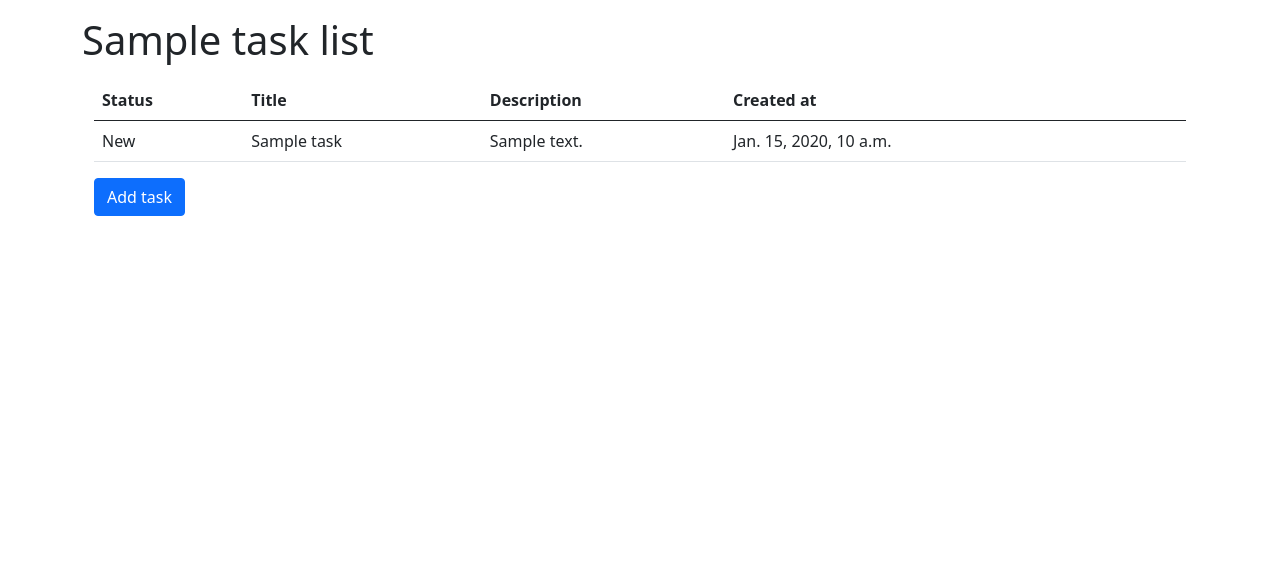
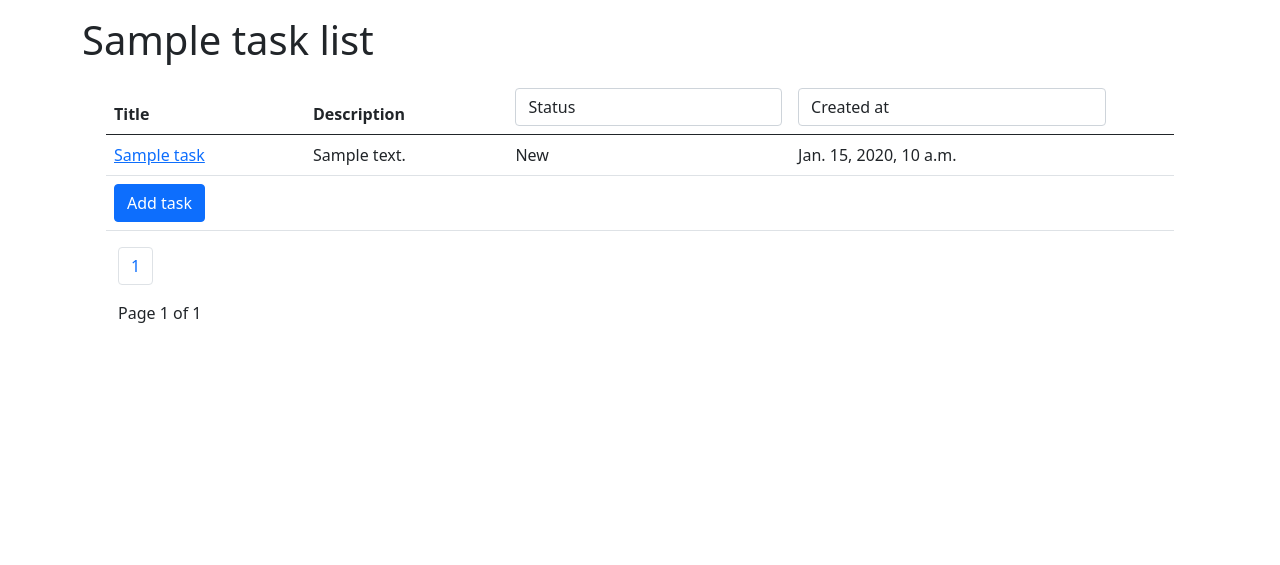
Before and after one commit to vitorsmonteiro/django_postgresql_base, a Django app: page /todo/ in a window 1280 px wide. Shown: the part 56-621 px from the top of the page. Run offline with Django 5.2, Linux system fonts and the light colour scheme; a user stored in the database is signed in; tables that the repository leaves empty hold one stand-in row (values such as "Sample post"); parts of the project's set-up code (start-up, migrations or seed data) failed here and were passed over; some libraries are stand-ins or nearby versions.

Commit message:
Filter and pagination (#15)
* Add sorting

* Implement filter and pagination

```diff
--- a/main_project/settings.py
+++ b/main_project/settings.py
@@ -171,7 +171,7 @@ if not TESTING:
     ]
 
 # Common settings
-PAGINATION_SIZE = 20
+PAGINATION_SIZE = 5
 
 # Replace default user model
 AUTH_USER_MODEL = "authentication.User"
--- /dev/null
+++ b/todo/templates/todo/components/task_pagination.html
@@ -0,0 +1,36 @@
+<div class="container">
+    <nav aria-label="Page navigation">
+        <ul class="pagination">
+            {% if page_obj.has_previous %}
+                <li class="page-item">
+                    <a class="page-link"
+                       hx-get="{% url 'todo:task_list' %}?{{ request.GET.urlencode }}&page=1"
+                       hx-target="#todo-result">First</a>
+                </li>
+                <li class="page-item">
+                    <a class="page-link"
+                       hx-get="{% url 'todo:task_list' %}?{{ request.GET.urlencode }}&page={{ page_obj.previous_page_number }}"
+                       hx-target="#todo-result">Previous</a>
+                </li>
+            {% endif %}
+            <li class="page-item">
+                <a class="page-link"
+                   hx-get="{% url 'todo:task_list' %}?{{ request.GET.urlencode }}&page={{ page_obj.number }}"
+                   hx-target="#todo-result">{{ page_obj.number }}</a>
+            </li>
+            {% if page_obj.has_next %}
+                <li class="page-item">
+                    <a class="page-link"
+                       hx-get="{% url 'todo:task_list' %}?{{ request.GET.urlencode }}&page={{ page_obj.next_page_number }}"
+                       hx-target="#todo-result">Next</a>
+                </li>
+                <li class="page-item">
+                    <a class="page-link"
+                       hx-get="{% url 'todo:task_list' %}?{{ request.GET.urlencode }}&page={{ page_obj.paginator.num_pages }}"
+                       hx-target="#todo-result">Last</a>
+                </li>
+            {% endif %}
+        </ul>
+    </nav>
+    <span class="current">Page {{ page_obj.number }} of {{ page_obj.paginator.num_pages }}</span>
+</div>
--- a/todo/templates/todo/components/task_table.html
+++ b/todo/templates/todo/components/task_table.html
@@ -1,9 +1,49 @@
-<tbody hx-target="closest tr" hx-swap="outerHTML swap:1s">
-    {% for task in tasks %}
+<div class="container" id="todo-result">
+    <table class="table">
+        <thead>
             <tr>
+                <th scope="col">Title</th>
+                <th scope="col">Description</th>
+                <th scope="col">
+                    <select class="form-select"
+                            name="status"
+                            hx-get="{% url 'todo:task_list' %}"
+                            hx-include="[name='sort']"
+                            hx-trigger="change"
+                            hx-target="#todo-result">
+                        <option {% if not request.GET.status %}selected{% endif %} value="">Status</option>
+                        <option value="new" {% if request.GET.status == "new" %}selected{% endif %}>New</option>
+                        <option value="in progress"
+                                {% if request.GET.status == "in progress" %}selected{% endif %}>In progress</option>
+                        <option value="done" {% if request.GET.status == "done" %}selected{% endif %}>Done</option>
+                    </select>
+                </th>
+                <th scope="col">
+                    <select class="form-select"
+                            name="sort"
+                            hx-get="{% url 'todo:task_list' %}"
+                            hx-include="[name='status']"
+                            hx-trigger="change"
+                            hx-target="#todo-result">
+                        <option selected value="" {% if not request.GET.sort %}selected{% endif %}>Created at</option>
+                        <option value="created_at"
+                                {% if request.GET.sort == "created_at" %}selected{% endif %}>Oldest first</option>
+                        <option value="-created_at"
+                                {% if request.GET.sort == "-created_at" %}selected{% endif %}>Newest first</option>
+                    </select>
+                </th>
+                <th scope="col"></th>
+                <th scope="col"></th>
+            </tr>
+        </thead>
+        <tbody>
+            {% for task in page_obj %}
+                <tr>
+                    <td>
+                        <a href="{% url 'todo:task_detail' task.id %}">{{ task.title }}</a>
+                    </td>
+                    <td>{{ task.description }}</td>
                     <td>{{ task.get_status_display }}</td>
-            <td>{{ task.title }}</td>
-            <td>{{ task.description }}</td>
                     <td>{{ task.created_at }}</td>
                     <td>
                         <a href="{% url 'todo:task_update' task.id %}"><i class="fa-solid fa-pen-to-square"></i></a>
@@ -13,4 +53,19 @@
                     </td>
                 </tr>
             {% endfor %}
+            <tr>
+                <td>
+                    <a href="{% url 'todo:task_create' %}">
+                        <button class="btn btn-primary">Add task</button>
+                    </a>
+                </td>
+                <td></td>
+                <td></td>
+                <td></td>
+                <td></td>
+                <td></td>
+            </tr>
         </tbody>
+    </table>
+    {% include "todo/components/task_pagination.html" %}
+</div>
--- a/todo/templates/todo/task_list.html
+++ b/todo/templates/todo/task_list.html
@@ -5,27 +5,10 @@
 {% block content %}
     <h1>{{ request.user.first_name }} task list</h1>
     <div class="container mt-3">
-        {% if tasks %}
-            <table class="table">
-                <thead>
-                    <tr>
-                        <th scope="col">Status</th>
-                        <th scope="col">Title</th>
-                        <th scope="col">Description</th>
-                        <th scope="col">Created at</th>
-                        <th scope="col"></th>
-                        <th scope="col"></th>
-                    </tr>
-                </thead>
-                {% include "todo/components/task_table.html" %}
-            </table>
+        {% if page_obj %}
+            {% include "todo/components/task_table.html" %}
         {% else %}
             <p>You are free, enjoy!</p>
         {% endif %}
     </div>
-    <div class="container">
-        <a href="{% url 'todo:task_create' %}">
-            <button class="btn btn-primary">Add task</button>
-        </a>
-    </div>
 {% endblock content %}
--- a/todo/urls.py
+++ b/todo/urls.py
@@ -5,8 +5,10 @@ from todo import views
 app_name = "todo"
 
 urlpatterns = [
-    path("", views.TaskList.as_view(), name="home"),
+    path("", views.home, name="home"),
+    path("task_list", views.TaskList.as_view(), name="task_list"),
     path("task_create", views.TaskCreate.as_view(), name="task_create"),
     path("task_update/<int:pk>", views.TaskUpdate.as_view(), name="task_update"),
     path("task_delete/<int:pk>", views.TaskDelete.as_view(), name="task_delete"),
+    path("task_detail/<int:pk>", views.TaskDetail.as_view(), name="task_detail"),
 ]
--- a/todo/views.py
+++ b/todo/views.py
@@ -1,20 +1,51 @@
 from typing import Self
 
+from django.contrib.auth.decorators import login_required
 from django.contrib.auth.mixins import LoginRequiredMixin
+from django.core.paginator import Paginator
 from django.db.models import QuerySet
+from django.http import HttpRequest, HttpResponse
+from django.shortcuts import render
 from django.urls import reverse_lazy
-from django.views.generic import CreateView, DeleteView, ListView, UpdateView
+from django.views.generic import (
+    CreateView,
+    DeleteView,
+    DetailView,
+    ListView,
+    UpdateView,
+)
 
+from main_project.settings import PAGINATION_SIZE
 from todo.forms import TaskForm
 from todo.models import Task
+
+
+@login_required
+def home(request: HttpRequest) -> HttpResponse:
+    """Todo home view.
+
+    Args:
+        request (HttpRequest): Http request object.
+
+    Returns:
+        HttpResponse: Http response object
+    """
+    tasks = Task.objects.filter(created_by=request.user)
+    tasks = tasks.order_by("created_at")
+    paginator = Paginator(tasks, PAGINATION_SIZE)
+    page_obj = paginator.get_page(1)
+    context = {"page_obj": page_obj}
+    return render(request=request, template_name="todo/task_list.html", context=context)
 
 
 class TaskList(LoginRequiredMixin, ListView):
     """Task generic list view."""
 
     model = Task
-    template_name = "todo/task_list.html"
+    template_name = "todo/components/task_table.html"
     context_object_name = "tasks"
+    paginate_by = PAGINATION_SIZE
+    ordering = "created_at"
 
     def get_queryset(self: Self) -> QuerySet:
         """Get filtered query set.
@@ -22,9 +53,13 @@ class TaskList(LoginRequiredMixin, ListView):
         Returns:
             QuerySet: Task queryset.
         """
-        query_set = Task.objects.filter(created_by=self.request.user)
-        query_set = query_set.order_by("created_at")
-        return super().get_queryset()
+        query_set = super().get_queryset()
+        query_set = query_set.filter(created_by=self.request.user)
+        if sort := self.request.GET.get("sort", ""):
+            query_set = query_set.order_by(sort)
+        if status := self.request.GET.get("status", ""):
+            query_set = query_set.filter(status=status)
+        return query_set
 
 
 class TaskCreate(LoginRequiredMixin, CreateView):
@@ -34,6 +69,20 @@ class TaskCreate(LoginRequiredMixin, CreateView):
     template_name = "todo/task_create.html"
     form_class = TaskForm
     success_url = reverse_lazy("todo:home")
+
+    def form_valid(self: Self, form: TaskForm) -> HttpResponse:
+        """Override the form valid metod to add created_by.
+
+        Args:
+            form (TaskForm): Task form object
+
+        Returns:
+            HttpResponse: Http response object
+        """
+        task: Task = form.save(commit=False)
+        task.created_by = self.request.user
+        task.save()
+        return super().form_valid(form)
 
 
 class TaskUpdate(LoginRequiredMixin, UpdateView):
@@ -53,3 +102,11 @@ class TaskDelete(LoginRequiredMixin, DeleteView):
     template_name = "todo/task_confirm_delete.html"
     success_url = reverse_lazy("todo:home")
     context_object_name = "task"
+
+
+class TaskDetail(LoginRequiredMixin, DetailView):
+    """Task generic detail view."""
+
+    model = Task
+    template_name = "todo/task_detail.html"
+    context_object_name = "task"
```
Also changed, not shown: todo/templates/todo/components/pagination.html (deleted, +0 -32 lines), todo/templates/todo/task_detail.html (added, +7 -0 lines). Lines whose indentation alone changed are shown as unchanged.
